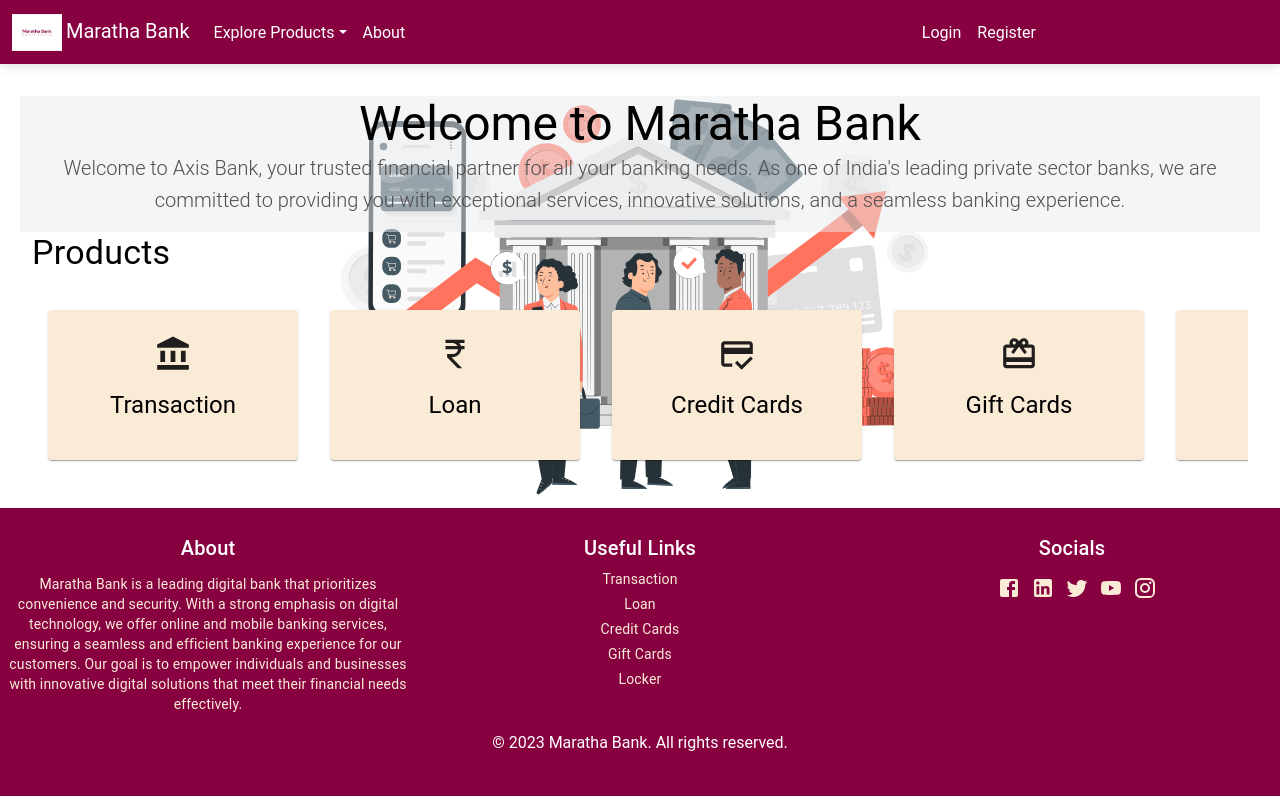
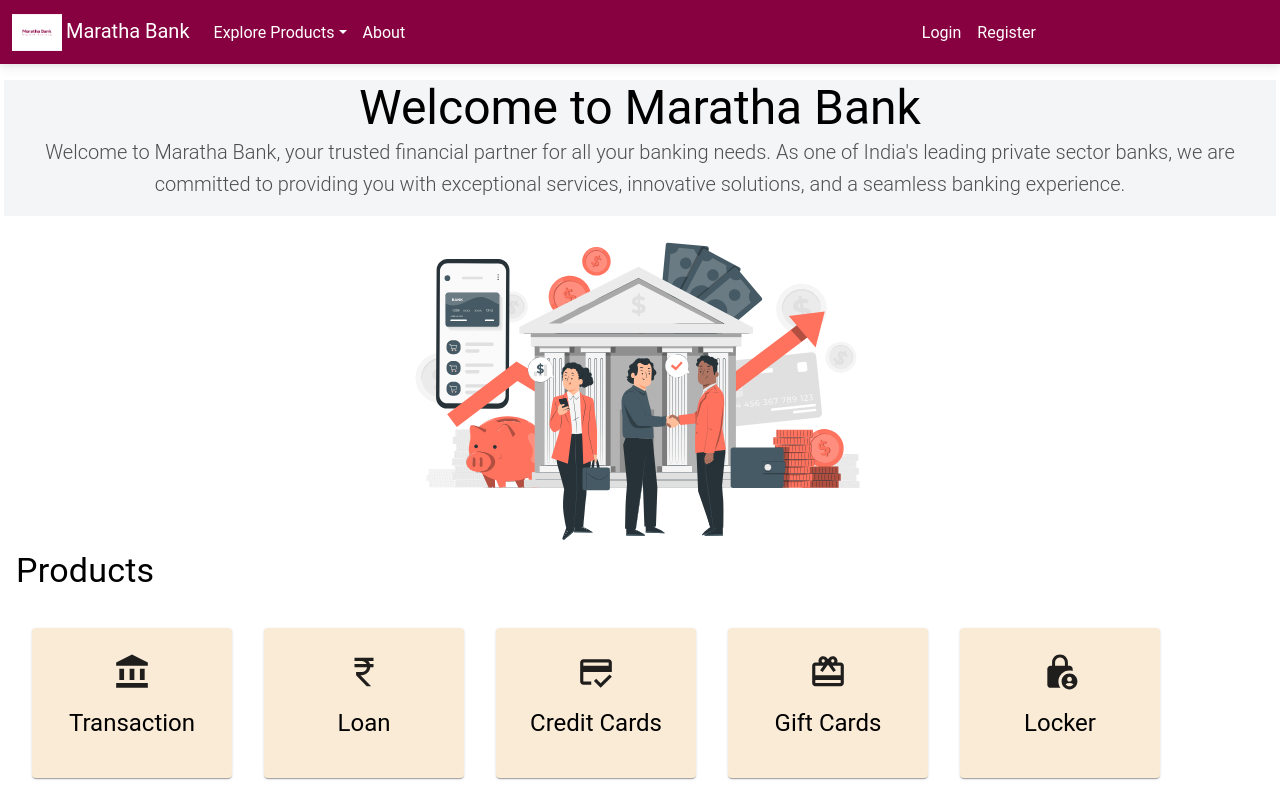
Before and after one commit to ManavNirgund/maratha-bank, a React (Create React App) app: page / in a window 1280 px wide. Shown: the top 800 px of the page. Built offline with nearby package versions, Linux system fonts and the light colour scheme.

Commit message:
Debug push

```diff
--- a/src/Screens/CreditCard/CreditCard.jsx
+++ b/src/Screens/CreditCard/CreditCard.jsx
@@ -10,7 +10,7 @@
   Select,
   MenuItem,
 } from "@mui/material";
-import { PersonAdd } from "@mui/icons-material";
+import { Payment, PersonAdd } from "@mui/icons-material";
 import DeleteIcon from "@mui/icons-material/Delete";
 import dashboardImage from "../../Assets/Images/dashboard.svg";
 // import { Table } from "react-bootstrap";
@@ -47,6 +47,8 @@
     useState(false);
   const [isClosePressed, setIsClosedPressed] = useState();
 
+  const [isPayDisabled, setIsPayDisabled] = useState(false);
+
   const token = localStorage.getItem("token");
 
   const applyCreditValues = {
@@ -65,27 +67,6 @@
     cardNumber: Yup.string().required("Please enter the credit card number"),
     amount: Yup.number().required("Please enter the payment amount"),
   });
-
-  const makePayment = (values) => {
-    setIsSubmitDisabled(true);
-    axios
-      .post("http://localhost:8085/customer/creditcard/make-payment", values, {
-        headers: {
-          "Content-Type": "application/json",
-          Authorization: `Bearer ${token}`,
-        },
-      })
-      .then((res) => {
-        toast.success(res.data);
-        setIsSubmitDisabled(false);
-        formikMakePaymentCredit.resetForm();
-      })
-      .catch((error) => {
-        console.log(error);
-        setIsSubmitDisabled(false);
-        formikMakePaymentCredit.resetForm();
-      });
-  };
 
   const formikApplyCredit = useFormik({
     initialValues: applyCreditValues,
@@ -118,8 +99,30 @@
 
   const formikMakePaymentCredit = useFormik({
     initialValues: payValues,
-    onSubmit: (values) => makePayment(values),
-    validationSchema: validationSchemaPay,
+    onSubmit: (values) => {
+      setIsPayDisabled(true);
+      axios
+        .post(
+          "http://localhost:8085/customer/creditcard/make-payment",
+          values,
+          {
+            headers: {
+              "Content-Type": "application/json",
+              Authorization: `Bearer ${token}`,
+            },
+          }
+        )
+        .then((res) => {
+          setIsPayDisabled(false);
+          toast.success(res.data);
+          formikMakePaymentCredit.resetForm();
+        })
+        .catch((error) => {
+          setIsPayDisabled(false);
+          console.log(error);
+          formikMakePaymentCredit.resetForm();
+        });
+    },
   });
 
   return (
@@ -358,16 +361,18 @@
                   variant="contained"
                   color="primary"
                   type="submit"
-                  startIcon={<PersonAdd />}
+                  disabled={isPayDisabled}
+                  startIcon={<Payment />}
                 >
                   {" "}
-                  Create{" "}
+                  Pay{" "}
                 </Button>
               </Grid>
               <Grid item xs={12} sm={4}>
                 <Button
                   variant="contained"
                   color="warning"
+                  type="reset"
                   onClick={() => formikMakePaymentCredit.resetForm()}
                 >
                   {" "}
--- a/src/Screens/LandingPage/LandingPage.css
+++ b/src/Screens/LandingPage/LandingPage.css
@@ -1,45 +1,22 @@
 .landing-page {
   width: 100%;
-  background-image: url("../../Assets/Images/bank.svg");
+  /* background-image: url("../../Assets/Images/bank.svg");
   background-size: contain;
   background-repeat: no-repeat;
-  background-position: center;
+  background-position: center; */
 }
 
 .content-container {
   padding: 1rem;
 }
 
-.product-container {
-  display: flex;
-  flex-direction: column;
-  align-items: center;
+.product-container-wrapper {
+  width: 100%;
   overflow-x: auto;
   margin-top: 20px;
 }
 
-@media (min-width: 768px) {
-  .content-container {
-    padding: 2rem;
-  }
-}
-
 .product-container {
   display: flex;
-  overflow-x: scroll;
   flex-direction: row;
 }
-
-.card {
-  flex: 0 0 250px; /* Set a fixed width for the cards */
-  margin: 0.5rem;
-  background: #f2f2f2;
-  display: flex;
-  flex-direction: column;
-}
-
-.cardContent {
-  flex: 1; /* Allow the content to take remaining space */
-}
-
-/* Add more specific styles as needed */
--- a/src/Screens/LandingPage/LandingPage.jsx
+++ b/src/Screens/LandingPage/LandingPage.jsx
@@ -20,10 +20,10 @@
               Welcome to {appName.title}
             </Typography>
             <p className="lead">
-              Welcome to Axis Bank, your trusted financial partner for all your
-              banking needs. As one of India's leading private sector banks, we
-              are committed to providing you with exceptional services,
-              innovative solutions, and a seamless banking experience.
+              Welcome to {appName.title}, your trusted financial partner for all
+              your banking needs. As one of India's leading private sector
+              banks, we are committed to providing you with exceptional
+              services, innovative solutions, and a seamless banking experience.
             </p>
           </Col>
         </Row>
@@ -35,11 +35,17 @@
             // alignItems: "center",
           }}
         >
-          {/* <img src={bank} width="500vw" height="auto" /> */}
+          <img
+            src={bank}
+            width="500vw"
+            height="auto"
+            style={{ alignSelf: "center" }}
+          />
           <Typography variant="h4" color="black" sx={{ textAlign: "left" }}>
             {" "}
             Products{" "}
           </Typography>
+          <div className="product-container-wrapper">
             <div className="product-container">
               {products.map((item) => {
                 return (
@@ -60,6 +66,7 @@
               })}
             </div>
           </div>
+        </div>
       </Container>
     </div>
   );
--- a/src/Screens/Loan/Loan.jsx
+++ b/src/Screens/Loan/Loan.jsx
@@ -173,7 +173,7 @@
           },
         }}
       >
-        Apply for Loan
+        Pay EMI
       </Button>
       {isCreateLoanPressed && (
         <Container
--- a/src/Screens/Signin/AdminLogin.jsx
+++ b/src/Screens/Signin/AdminLogin.jsx
@@ -9,13 +9,14 @@
   Typography,
   CircularProgress,
 } from "@mui/material";
-import { useNavigate, useLocation } from "react-router-dom";
+import { useNavigate, useLocation, Navigate } from "react-router-dom";
 import { useAuth } from "../../components/Service/utilities/auth";
 import { Link } from "react-router-dom";
 import * as Yup from "yup";
 import { PersonAdd } from "@mui/icons-material";
 import DeleteIcon from "@mui/icons-material/Delete";
 import axios from "axios";
+import { toast } from "react-toastify";
 
 function AdminLogin() {
   const nav = useNavigate();
@@ -55,11 +56,6 @@
         .post("http://localhost:8081/admin/authenticate", values, {
           headers: {
             "Content-Type": "application/json",
-            // "Access-Control-Allow-Origin": "*",
-            // "Access-Control-Allow-Methods":
-            //   "GET,PUT,POST,DELETE,PATCH,OPTIONS",
-            // "Access-Control-Allow-Headers":
-            //   "Origin, X-Requested-With, Content-Type, Accept",
           },
         })
         .then((res) => {
@@ -71,10 +67,9 @@
           localStorage.setItem("email", values.username);
           console.log(values.username, values.password, token);
           auth.login(values.username, values.password, token);
-          if (values.username == "admin") {
-            localStorage.setItem("asAdmin", true);
-          } else {
-            localStorage.setItem("asAdmin", false);
+          if (values.username != "admin") {
+            toast.error("Apologies! This page is only for admins. PLease enter correct credentials if you are an admin.")
+            return <Navigate to="/signin"/>
           }
           formik.resetForm();
           nav("/admin", { replace: true });
--- a/src/Screens/Signin/Signin.jsx
+++ b/src/Screens/Signin/Signin.jsx
@@ -12,6 +12,7 @@
 
   return (
     <Grid container spacing={0}>
+      {/* On small screens, the order remains unchanged */}
       <Grid item xs={12} md={6}>
         <div
           style={{
@@ -102,19 +103,20 @@
             Customer login{" "}
           </Button>
         </div>
+        {isAdminLoginPressed && <AdminLogin />}
+        {isEmployeeLoginPressed && <EmployeeLogin />}
+        {isCustomerLoginPressed && <CustomerLogin />}
+      </Grid>
+
+      {/* On large screens, place the flat gif on the right */}
+      <Grid item xs={12} md={6}>
         <img
           src={flatGif}
           alt="login"
           width="500rem"
           height="500rem"
-          style={{ alignSelf: "flex-end", marginLeft: "-5rem" }}
+          style={{ alignSelf: "flex-end" }}
         />
-      </Grid>
-
-      <Grid item xs={12} md={6}>
-        {isAdminLoginPressed && <AdminLogin />}
-        {isEmployeeLoginPressed && <EmployeeLogin />}
-        {isCustomerLoginPressed && <CustomerLogin />}
       </Grid>
     </Grid>
   );
```
Lines whose indentation alone changed are shown as unchanged.
